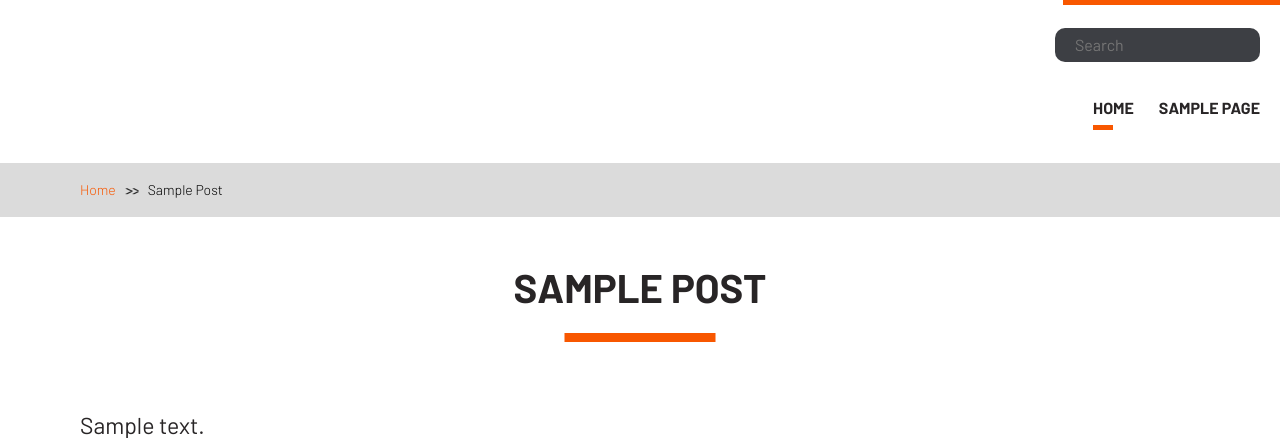
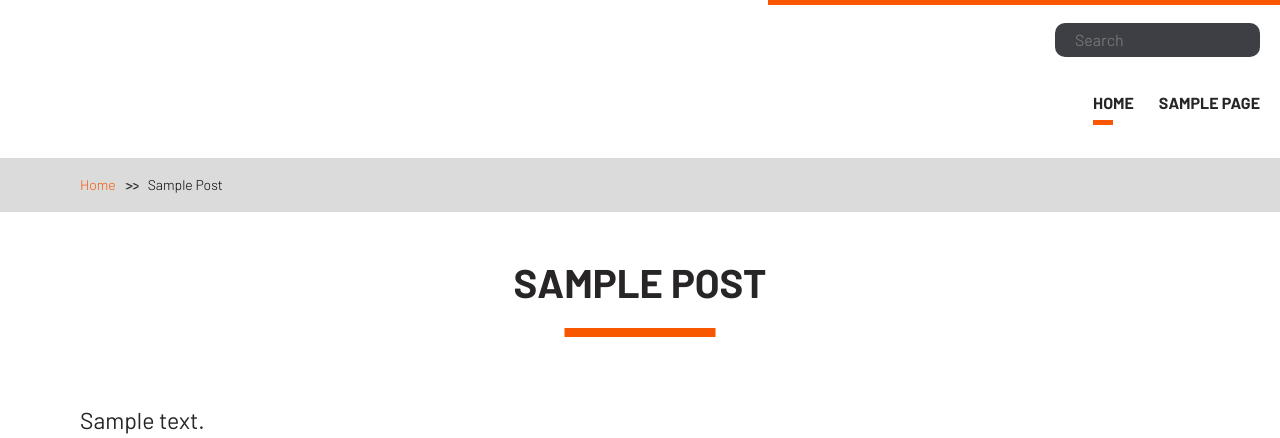
Before and after one commit to DhakaCoders/jm-cn, a WordPress theme: template themes/jm/page.php in a window 1280 px wide; the page is wider, and only the part inside the window is pictured. Shown: the top 438 px of that part. Run offline with PHP 8.4 and a stand-in for WordPress, Linux system fonts and the light colour scheme; the site name, menu and one post (Sample post) are stand-ins, and other content is empty; some libraries are stand-ins or nearby versions.

```diff
--- a/themes/jm/assets/css/_header.css
+++ b/themes/jm/assets/css/_header.css
@@ -83,17 +83,24 @@
 	display:block;
 	float: right;
 	padding-top: 20px;
-	border-top: 5px solid rgba(0,0,0,0);
 	z-index:5;
 }
 
-.main-header .upper-right:before {
-    content: '';
-    position: absolute;
-    top: -5px;
-    width: 105%;
-    border-top: 5px solid #f85700;
-    right: -50px;
+.hdr-bdr{
+    width: 40%;
+}
+
+.hdr-bdr-content{
+ 	left: -50px;
+    right: 0;
+}
+.hdr-bdr,
+.hdr-bdr-content{
+	top: 0;
+	position: absolute;
+	right: 0;
+    height: 5px;
+    background: #f85700;
 }
 
 .main-header .top-info{
@@ -660,6 +667,9 @@ body.visible-sidebar{
 	.serach-box{
 		margin-left: 30px;
 	}
+	.hdr-bdr-content{
+	 	left: -40px;
+	}
 }
 @media only screen and (max-width: 1199px){
 	.main-header .upper-right{
@@ -697,4 +707,7 @@ body.visible-sidebar{
 		max-width: none;
 		height: 60px;
 	}
+	.hdr-bdr, .hdr-bdr-content{
+		display: none;
+	}
 }
--- a/themes/jm/front-page.html
+++ b/themes/jm/front-page.html
@@ -35,6 +35,7 @@
 
 <!-- Main Header-->
 <header class="main-header">
+  <div class="hdr-bdr"></div>
   <!-- Header Upper -->
     <div class="header-upper">
         <div class="auto-container">
@@ -45,6 +46,7 @@
                     <div class="logo"><a href="index.html" title="MAB CONTRACTING L.L.C"><img src="assets/images/logo.png" alt="" title=""></a></div>
                 </div>
                 <div class="upper-right">
+                  <div class="hdr-bdr-content"></div>
                     <div class="top-info clearfix">
                         <ul class="clearfix">
                             <li class="phone"><span class="icon"><img src="assets/images/whats-app-icon.png" alt=""></span><span class="subtitle">Whatsapp now</span><a href="tel:+97148868161">+971 55 589 0012</a></li>
--- a/themes/jm/header.php
+++ b/themes/jm/header.php
@@ -30,6 +30,7 @@ $email = get_field('emailaddres', 'options');
 ?>
 <!-- Main Header-->
 <header class="main-header">
+    <div class="hdr-bdr"></div>
   <!-- Header Upper -->
     <div class="header-upper">
         <div class="auto-container">
@@ -46,6 +47,7 @@ $email = get_field('emailaddres', 'options');
                   <?php endif; ?>
                 </div>
                 <div class="upper-right">
+                    <div class="hdr-bdr-content"></div>
                     <div class="top-info clearfix">
                         <ul class="clearfix">
                             <?php if( !empty($whatsapp) ): ?>
```
